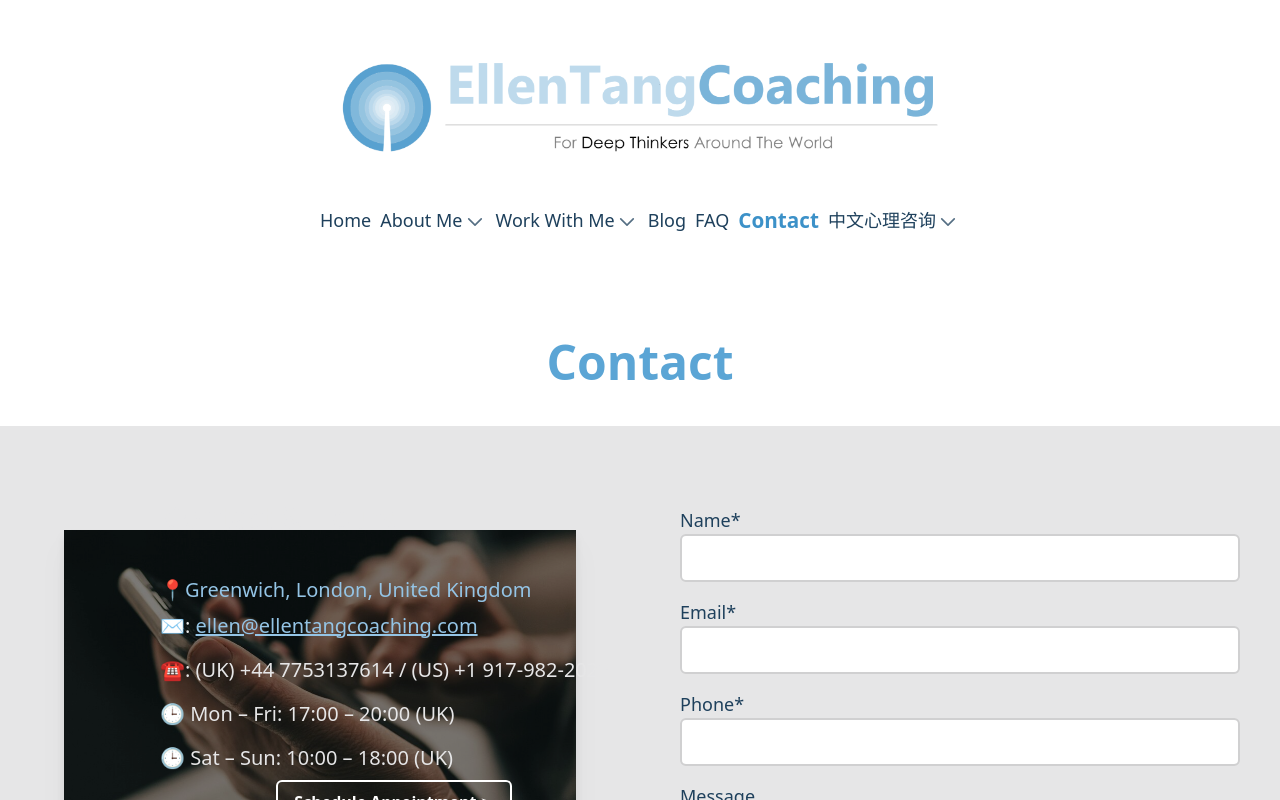
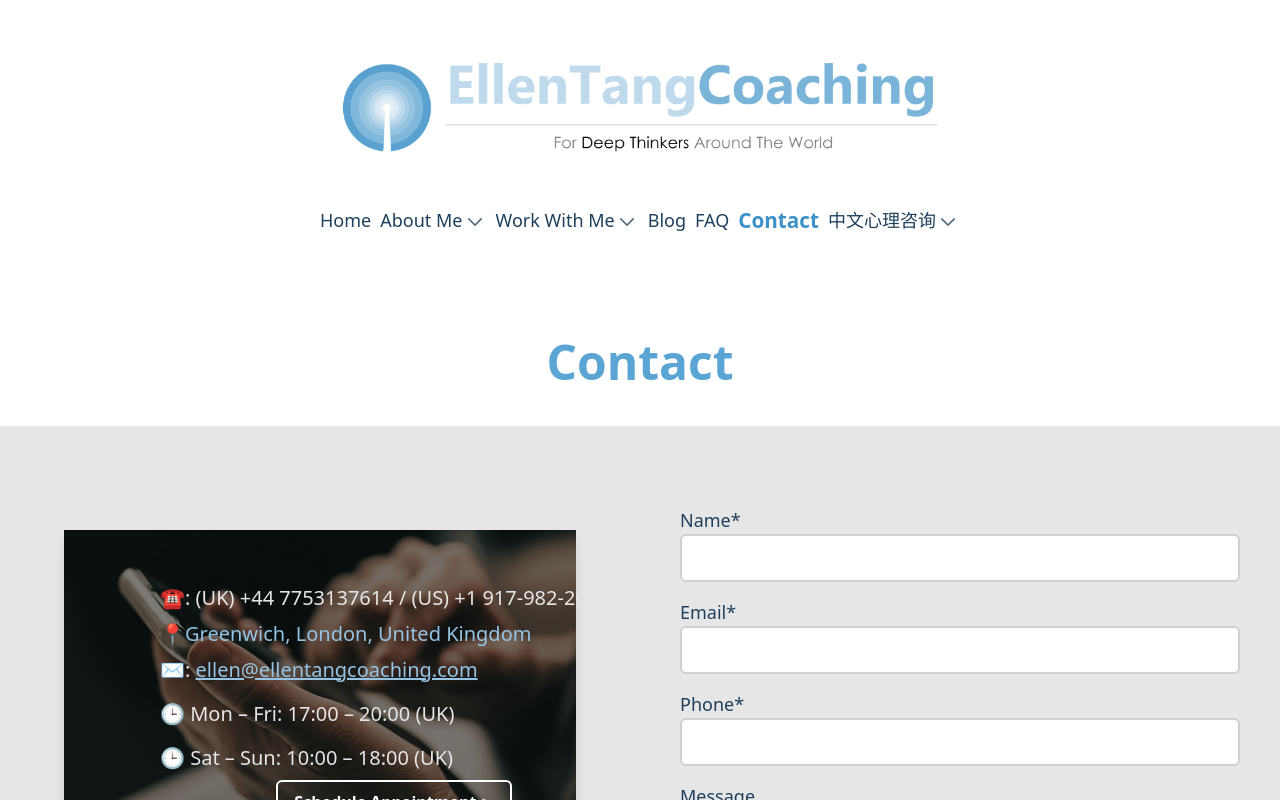
Before and after one commit to Qinisfighting/EllenTangCoaching, a React (Vite) app: page /Contact in a window 1280 px wide. Shown: the top 800 px of the page. Built offline with nearby package versions, Linux system fonts and the light colour scheme.

Commit message:
Update Contact.tsx

```diff
--- a/src/pages/Contact.tsx
+++ b/src/pages/Contact.tsx
@@ -75,9 +75,9 @@ export default function Contact() {
             <div className="p-10 xl:p-0 xl:absolute bottom-1/3 left-1/4 xl:text-mystone-100">
                 <h2 className="pl-1">Contact & Hours</h2>
                 <br />
+                <p className="md:text-xl text-left">☎️: (UK) +44 7753137614 / (US) +1 917-982-2022</p>
                 <a className="text-myblue-300 text-lg md:text-xl" href="https://www.google.com/maps/place/Greenwich,+London,+Vereinigtes+K%C3%B6nigreich/@51.487395,-0.0366549,13z/data=!3m1!4b1!4m6!3m5!1s0x47d8a9cea79975f3:0x1470a7a162e4ca6c!8m2!3d51.4933675!4d0.0098214!16zL20vMG5xdjE?entry=ttu" target="_blank">📍Greenwich, London, United Kingdom</a>
                 <p className="md:text-xl text-left">✉️: <a className="text-myblue-300 underline" href="mailto:">ellen@ellentangcoaching.com</a></p>
-                <p className="md:text-xl text-left">☎️: (UK) +44 7753137614 / (US) +1 917-982-2022</p>
                 <p className="md:text-xl text-left">🕒 Mon – Fri: 17:00 – 20:00 (UK)</p>
                 <p className="md:text-xl text-left">🕒 Sat – Sun: 10:00 – 18:00 (UK)</p>
             </div>
```
